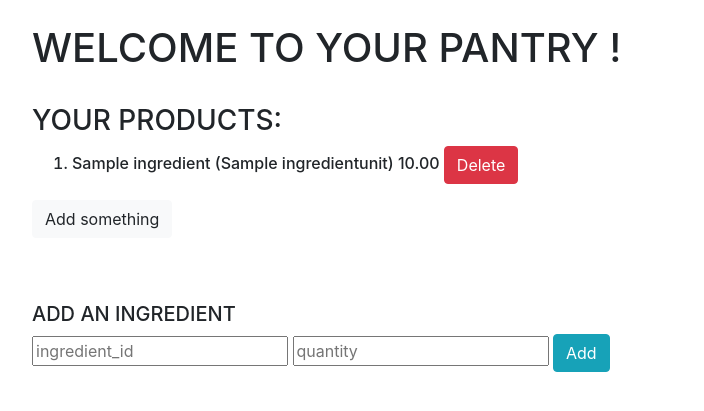
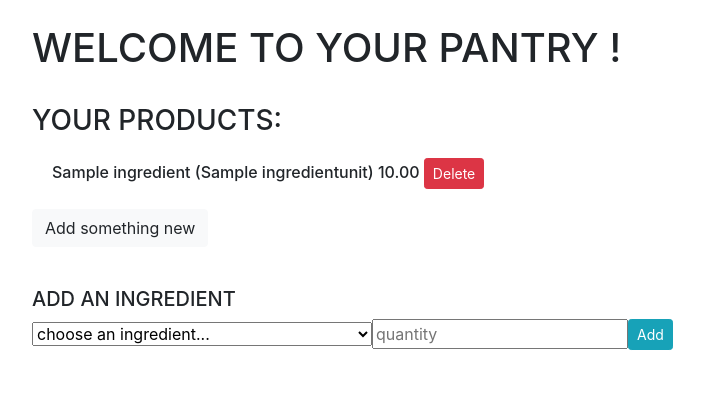
Before and after one commit to Piotrhow/CookingCompanion, a Django app: page /core/create/ in a window 1280 px wide. Shown: the part 88-499 px from the top of the page, without its empty margins (54-758 px from the left). Run offline with Django 4.2, Linux system fonts and the light colour scheme; a user stored in the database is signed in; tables that the repository leaves empty hold one stand-in row (values such as "Sample post"); some libraries are stand-ins or nearby versions.

Commit message:
Modyfikacja Create Ingredient do Pantry: - możliwość wyboru z istniejącej listy select - uciszenie błędu IntegrityError i podanie komunikatu o duplikatach

```diff
--- a/core/templates/core/pantry_detail.html
+++ b/core/templates/core/pantry_detail.html
@@ -13,19 +13,18 @@
     {% else %}
       {{ empty_msg }}
     {% endif %}
-    <h6><ol>
+    <h6><ol class="list-group list-group-flush">
       {% for pantry_ingredient in pantry_ingredients %}
-      <li>
+      <li class="list-group-item">
         {{ pantry_ingredient }}
-        <a href="{% url 'core:delete' pantry_ingredient.id %}"><button class="btn btn-danger">Delete</button></a>
+        <a href="{% url 'core:delete' pantry_ingredient.id %}"><button class="btn btn-danger btn-sm">Delete</button></a>
       </li>
       {% endfor %}
     </ol></h6>
   </div>
-    <a href="{% url 'core:create' %}"><button class="btn btn-light">Add something</button></a>
+    <a href="{% url 'core:create' %}"><button class="btn btn-light">Add something new</button></a>
   <p> </p>
   <p> </p>
 
 
-
 {% endblock %}
--- a/core/templates/core/pantryingredient_form.html
+++ b/core/templates/core/pantryingredient_form.html
@@ -2,12 +2,23 @@
 {% block pantryingredient_form %}
 
 </br>
-</br>
   <h5>ADD AN INGREDIENT</h5>
-  <form method="POST">{% csrf_token %}
-      <input type="number" name="ingredient_id" placeholder="ingredient_id">
+    {% if flag == 1 %}
+    <p> {{ duplicate_msg }} </p>
+    {% endif %}
+
+  <form method="POST" class="form-inline" role="form">{% csrf_token %}
+    <div class="input-group">
+      <select name="ingredient_name" class="form-select" id="inputGroupSelect04" aria-label="Example select with button addon">
+          <option selected>choose an ingredient...</option>
+          {% for ingredient in ingredients %}
+          <option value="{{ingredient.name}}">{{ingredient}}</option>
+          {% endfor %}
+        </select>
+    </div>
+<!--      <input type="text" name="ingredient_name" placeholder="ingredient name">-->
       <input type="number" name="quantity" placeholder="quantity">
-      <input type="submit" value="Add" class="btn btn-info">
+      <input type="submit" value="Add" class="btn btn-info btn-sm">
   </form>
 <!--  <a href="{% url 'core:pantry-detail' %}"><button>Wróc do listy</button></a>-->
 
--- a/core/views.py
+++ b/core/views.py
@@ -1,12 +1,15 @@
 from django.shortcuts import render, HttpResponse
 from django.shortcuts import get_object_or_404, redirect
 from django import views
+from django.db import IntegrityError
 
 from django.views.generic import CreateView, DetailView, ListView, TemplateView
 
-from core.models import Ingredient, Pantry, PantryIngredient
+from core.models import Pantry, PantryIngredient
+from recipes.models import Ingredient, IngredientCategory
 
 EMPTY_MSG = 'It looks like you don\'t have anything yet.'
+DUPLICATE_MSG = 'It looks like you already have that item. Try updating the existing amount instead.'
 
 # Create your views here.
 def pantry_detail(request):
@@ -20,6 +23,9 @@ def pantry_detail(request):
 
 	pantry_id = p.id
 	pi = PantryIngredient.objects.filter(pantry_id=pantry_id)
+	# ingredient_category = IngredientCategory.objects.all()
+	ingredients = Ingredient.objects.all()
+	print(ingredients)
 
 	return render(
 		request,
@@ -28,38 +34,55 @@ def pantry_detail(request):
 			'pantry': p,
 			'pantry_ingredients': pi,
 			'id': id,
-			'empty_msg': EMPTY_MSG
+			'empty_msg': EMPTY_MSG,
+			# 'ingredient_category': ingredient_category,
+			'ingredients': ingredients,
 		}
 	)
 
+
 # CREATE PANTRY INGREDIENT
 def pantryingredient_create(request):
-	ingredient_id = request.POST.get('ingredient_id')
-	quantity = request.POST.get('quantity')
+	# ingredient_category = (request.POST.get('ingredient_category')) #pobieranie od usera
+	ingredient_name = (request.POST.get('ingredient_name')) #pobieranie od usera
+	quantity = request.POST.get('quantity') #pobieranie od usera
 	id = request.user.id
+
 	p = get_object_or_404(Pantry, user_id=id)
 	pantry_id = p.id
 	pi = PantryIngredient.objects.filter(pantry_id=pantry_id)
+	flag = 0
+	ingredients = Ingredient.objects.all()
+	print(ingredients)
 
-
-	if ingredient_id and quantity:
-		PantryIngredient.objects.create(
+	if ingredient_name and quantity:
+		ingredient = Ingredient.objects.filter(name=ingredient_name.lower()).first()
+		# category = IngredientCategory.objects.filter(name=ingredient_category.lower()).first()
+		ingredient_id = ingredient.id
+		# category_id = category.id
+		try:
+			PantryIngredient.objects.create(
 			pantry_id=pantry_id,
 			quantity=quantity,
 			ingredient_id=ingredient_id,
-		)
-		return redirect('core:pantry-detail')
+			)
+			return redirect('core:pantry-detail')
+		except IntegrityError:
+			flag = 1
 
 	return render(
-        request,
-        'core/pantryingredient_form.html',
+		request,
+		'core/pantryingredient_form.html',
 		context={
 			'pantry': p,
 			'pantry_ingredients': pi,
 			'id': id,
-			'empty_msg': EMPTY_MSG
+			'empty_msg': EMPTY_MSG,
+			'duplicate_msg': DUPLICATE_MSG,
+			'flag': flag,
+			'ingredients': ingredients,
 		}
-    )
+	)
 
 # DELETE
 def pantryingredient_delete(request, pk):
--- a/recipes/models.py
+++ b/recipes/models.py
@@ -2,7 +2,7 @@ from django.db import models
 
 # Create your models here.
 class Recipe(models.Model):
-	name = models.CharField(max_length=128)
+	name = models.CharField(max_length=128, unique=True)
 	description = models.TextField()
 	added = models.DateTimeField(auto_now_add=True)
 	modified = models.DateTimeField(auto_now=True)
```
